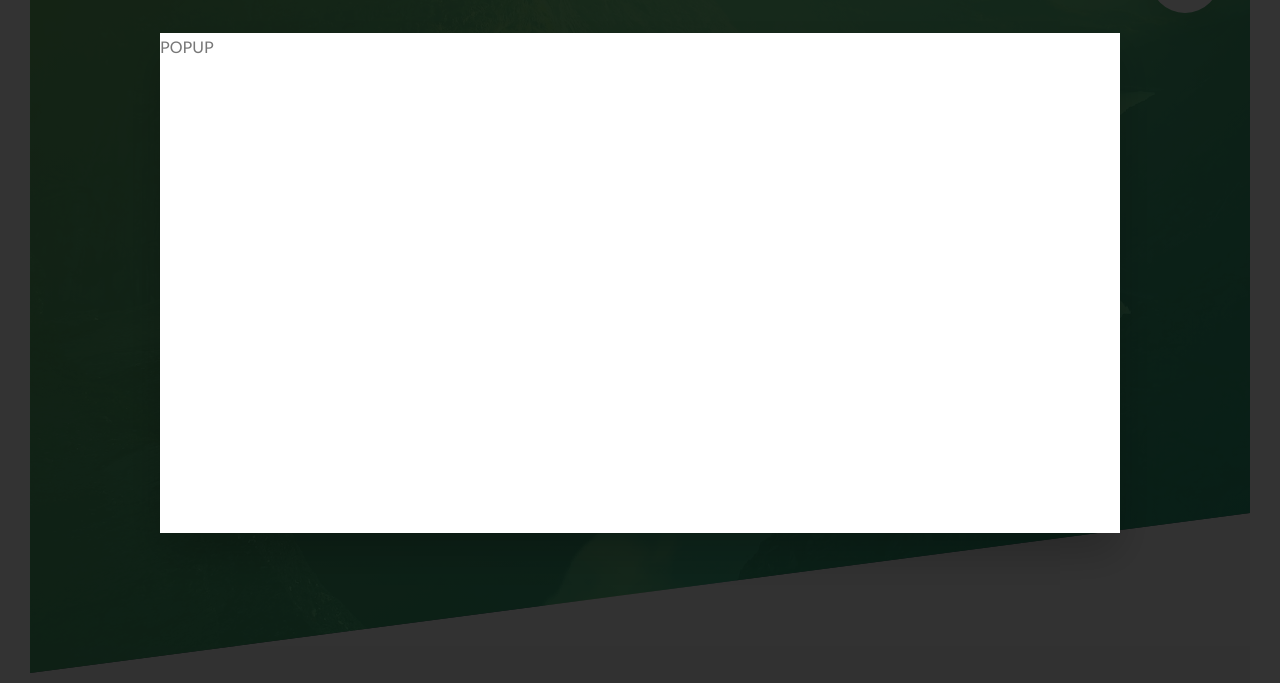
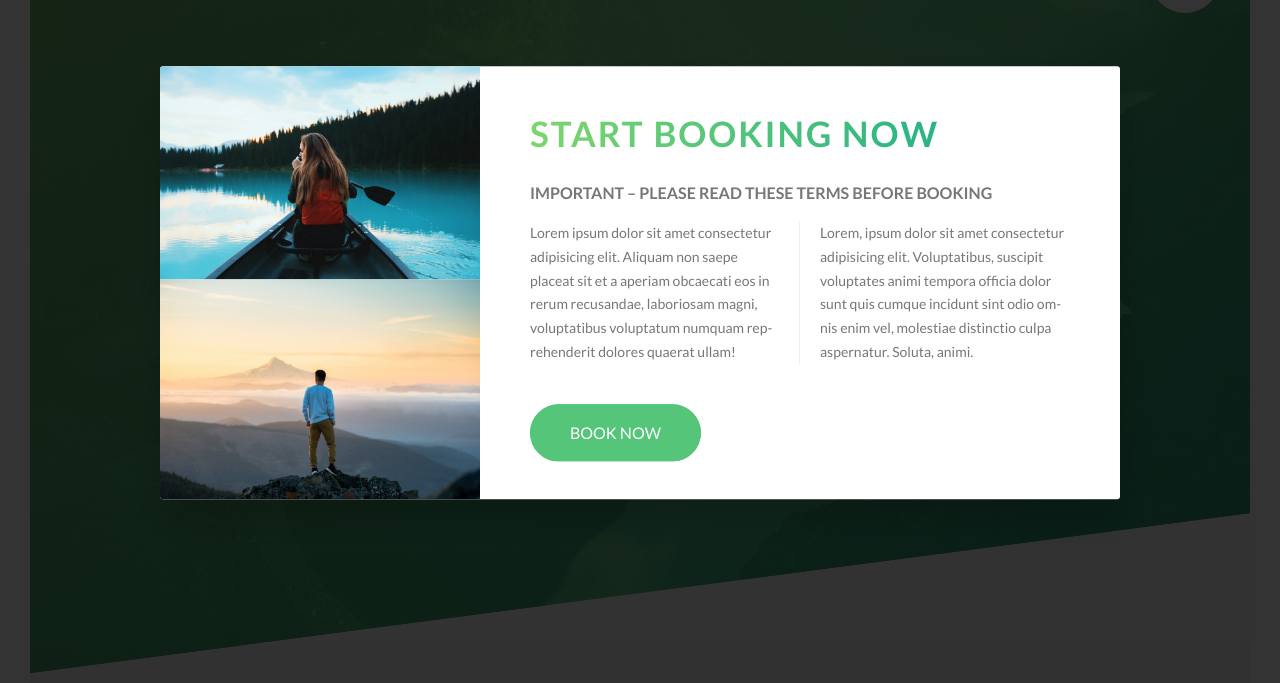
Before and after one commit to David-mwendwa/Natours-frontend-project, a website: page index.html in a window 1280 px wide. Shown: the part 117-800 px from the top of the page. Drawn offline with Linux system fonts and the light colour scheme.

Commit message:
feat: add popup content
Added content to the popup__content area --> images, text and button

```diff
--- a/index.html
+++ b/index.html
@@ -429,7 +429,18 @@
 
     <div class="popup">
       <div class="popup__content">
-        POPUP
+        <div class="popup__left">
+          <img src="img/nat-8.jpg" alt="Tour photo" class="popup__img">
+          <img src="img/nat-9.jpg" alt="Tour photo" class="popup__img">
+        </div>
+        <div class="popup__right">
+          <h2 class="heading-secondary u-margin-bottom-small">Start booking now</h2>
+          <h3 class="heading-tertiary u-margin-bottom-small">Important &ndash; Please read these terms before booking</h3>
+          <p class="popup__text">
+            Lorem ipsum dolor sit amet consectetur adipisicing elit. Aliquam non saepe placeat sit et a aperiam obcaecati eos in rerum recusandae, laboriosam magni, voluptatibus voluptatum numquam reprehenderit dolores quaerat ullam! Lorem, ipsum dolor sit amet consectetur adipisicing elit. Voluptatibus, suscipit voluptates animi tempora officia dolor sunt quis cumque incidunt sint odio omnis enim vel, molestiae distinctio culpa aspernatur. Soluta, animi.
+          </p>
+          <a href="#" class="btn btn--green">Book now</a>
+        </div>
       </div>
     </div>
 
--- a/sass/components/_popup.scss
+++ b/sass/components/_popup.scss
@@ -9,9 +9,40 @@
 
   &__content {
     @include absCenter;
+
     width: 75%;
-    height: 50rem;
     background-color: $color-white;
     box-shadow: 0 2rem 4rem rgba($color-black, .2);
+    border-radius: 3px;
+    display: table;
+    overflow: hidden;
+  }
+
+  &__left {
+    width: 33.333333%;
+    display: table-cell;
+  }
+
+  &__right {
+    width: 66.666667%;
+    display: table-cell;
+    vertical-align: middle;
+    padding: 3rem 5rem;
+  }
+
+  &__img {
+    display: block;
+    width: 100%;
+  }
+
+  &__text {
+    font-size: 1.4rem;
+    margin-bottom: 4rem;
+
+    column-count: 2;
+    column-gap: 4rem;
+    column-rule: 1px solid $color-grey-light-2;
+
+    hyphens: auto;
   }
 }
```
Also changed, not shown: css/style.css.
